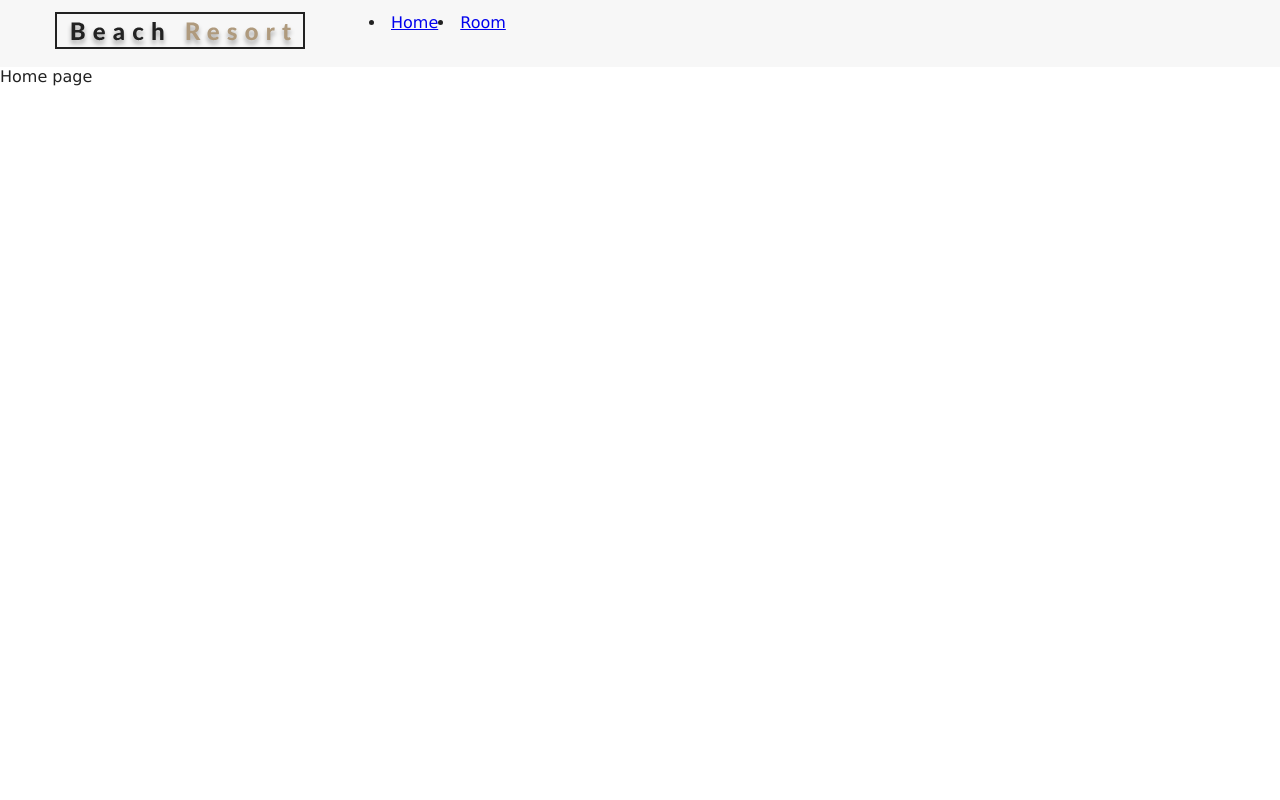
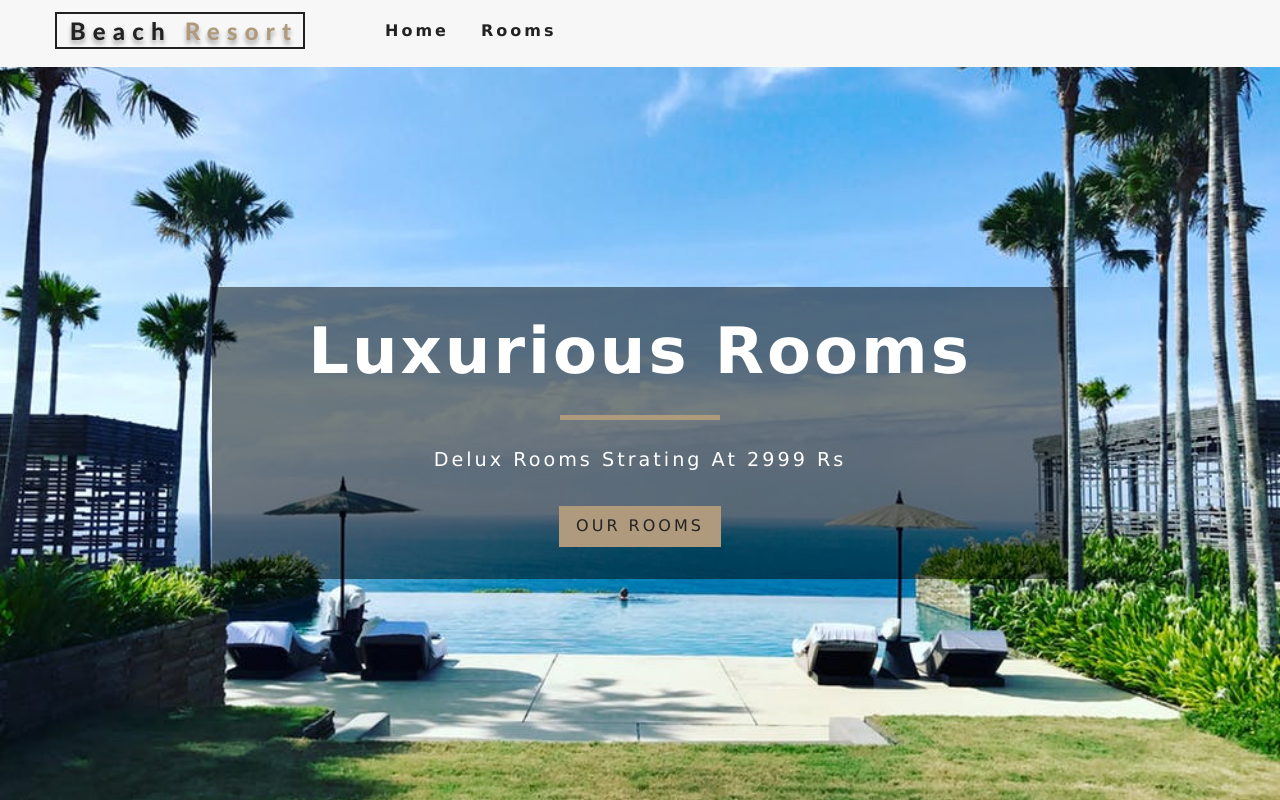
Before and after one commit to PaliwalArpit/hotel-reservationa-pp, a React (Create React App) app: page / in a window 1280 px wide. Built offline with nearby package versions, Linux system fonts and the light colour scheme.

Commit message:
Added hero component

```diff
--- a/src/App.css
+++ b/src/App.css
@@ -108,12 +108,12 @@
   outline: none;
 }
 .nav-icon {
-  font-size: 1.5rem;
+  font-size: 2rem;
   color: var(--primaryColor);
 }
 .nav-links {
-  height: 0;
-  overflow: hidden;
+  /* height: 0;
+  overflow: hidden; */
   transition: var(--mainTransition);
   list-style-type: none;
 }
--- /dev/null
+++ b/src/components/Banner.js
@@ -0,0 +1,12 @@
+import React from 'react'
+
+export default function Banner({children, title, subtitle}) {
+    return (
+        <div className="banner">
+        <h1>{title}</h1>
+        <div></div>
+        <p>{subtitle}</p>
+        {children}
+        </div>
+    )
+}
--- /dev/null
+++ b/src/components/Hero.js
@@ -0,0 +1,14 @@
+import React from 'react'
+
+export default function Hero({children, hero}) {
+    return (
+        <header className={hero}>
+            {children}
+        </header>
+    )
+}
+
+
+Hero.defaultProps ={
+    hero:"defaultHero"
+}
--- a/src/components/Navbar.js
+++ b/src/components/Navbar.js
@@ -17,18 +17,18 @@
                     <Link to="/">
                         <img src={logo} alt="Resort Reservation"/>
                     </Link>
-                    <button type="button" className="nav-btn">
+                    <button type="button" className="nav-btn" onClick={this.handletoggle}>
                         <FaAlignRight className="nav-icon"/>
                     </button>
                     </div>
-                    <ul className={this.state.isOpen ? "nav-links show nav" : "nav-links"}>
-                    </ul>
+                    <ul className={this.state.isOpen ? "nav-links show-nav" : "nav-links"}>
                     <li>
                         <Link to="/">Home</Link>
                     </li>
                     <li>
-                        <Link to="/rooms">Room</Link>
+                        <Link to="/rooms">Rooms</Link>
                     </li>
+                    </ul>
                 </div>
             </nav>
         )
--- a/src/pages/error.js
+++ b/src/pages/error.js
@@ -1,9 +1,13 @@
 import React from 'react'
-
+import Hero from "../components/Hero"
+import Banner from "../components/Banner"
+import {Link} from "react-router-dom"
 export default function error() {
     return (
-        <div>
-            Error page
-        </div>
+        <Hero>
+            <Banner title='404' subtitle="page not found">
+                <Link to="/" className="btn-primary"> Return home</Link>
+            </Banner>
+        </Hero>
     )
 }
--- a/src/pages/home.js
+++ b/src/pages/home.js
@@ -1,9 +1,13 @@
 import React from 'react'
-
+import Hero from "../components/Hero"
+import Banner from "../components/Banner"
+import {Link} from "react-router-dom"
 export default function home() {
     return (
-        <div>
-            Home page
-        </div>
+       <Hero>
+           <Banner title="luxurious rooms" subtitle="Delux rooms strating at 2999 Rs">
+           <Link to="/rooms" className="btn-primary">Our rooms</Link>
+           </Banner>
+       </Hero>
     )
 }
--- a/src/pages/room.js
+++ b/src/pages/room.js
@@ -1,9 +1,13 @@
 import React from 'react'
-
+import Hero from "../components/Hero"
+import Banner from "../components/Banner"
+import {Link} from "react-router-dom"
 export default function room() {
     return (
-        <div>
-            Room page
-        </div>
+       <Hero hero="roomsHero">
+           <Banner title="Our Rooms">
+            <Link to="/" className="btn-primary">Return Home</Link>
+           </Banner>
+       </Hero>
     )
 }
```
Also changed, not shown: 1 other file (tests, documents, lock files or other folders).
